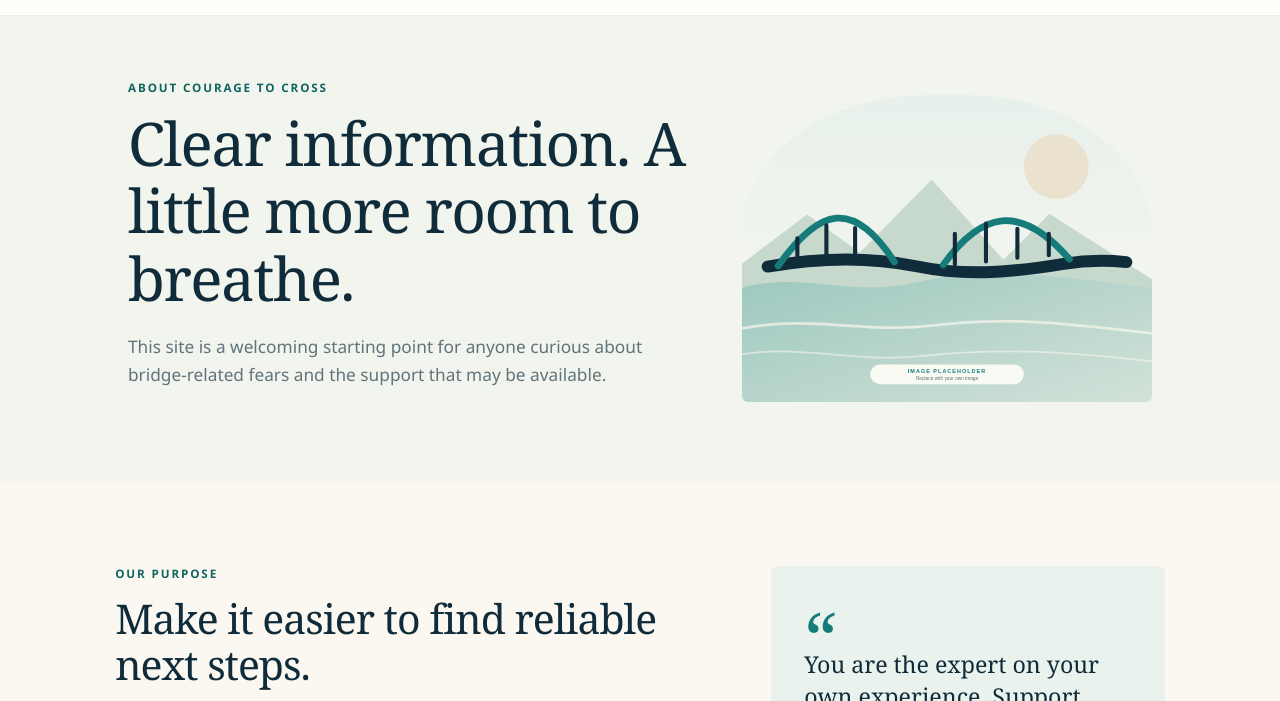
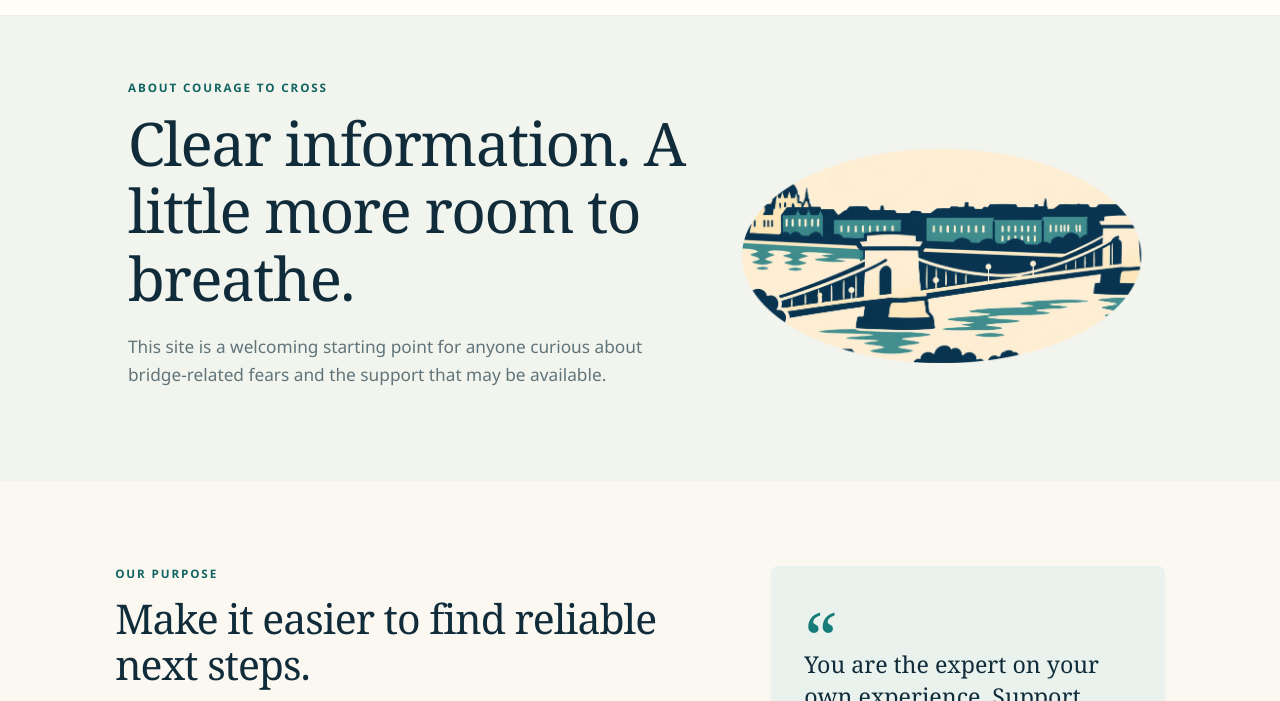
Before and after one commit to martineza088/Courage-to-Cross, a plain HTML site: page about.html in a window 1280 px wide. Shown: the part 66-767 px from the top of the page. Drawn offline with Linux system fonts and the light colour scheme.

Commit message:
added an updated image

```diff
--- a/about.html
+++ b/about.html
@@ -9,7 +9,7 @@
   <a class="skip-link" href="#main">Skip to content</a>
   <header class="site-header"><a class="brand" href="index.html" aria-label="Courage to Cross home"><span class="brand-mark" aria-hidden="true">C</span><span>Courage <span class="brand-light">to Cross</span></span></a><button class="menu-toggle" type="button" aria-expanded="false" aria-controls="primary-nav">Menu</button><nav class="primary-nav" id="primary-nav" aria-label="Main navigation"><a href="index.html">Learn</a><a href="find-help.html">Find Help</a><a href="connect.html">Connect</a><a href="explore.html">Explore</a><a href="about.html" aria-current="page">About</a><a class="nav-support" href="support-this-site.html">Support This Site <span aria-hidden="true">↗</span></a></nav></header>
   <main id="main">
-    <section class="page-hero"><div><p class="eyebrow">About Courage to Cross</p><h1>Clear information. A little more room to breathe.</h1><p class="hero-intro">This site is a welcoming starting point for anyone curious about bridge-related fears and the support that may be available.</p></div><img src="assets/bridge-placeholder.svg" alt="Placeholder illustration for the Courage to Cross about page"></section>
+    <section class="page-hero"><div><p class="eyebrow">About Courage to Cross</p><h1>Clear information. A little more room to breathe.</h1><p class="hero-intro">This site is a welcoming starting point for anyone curious about bridge-related fears and the support that may be available.</p></div><img src="assets/bridge-vector.png" alt="Courage to Cross Bridge Illustration"></section>
     <section class="section about-layout"><div><p class="eyebrow">Our purpose</p><h2>Make it easier to find reliable next steps.</h2><p>Bridge-related fear can be difficult to explain. Courage to Cross aims to share approachable general information, point readers toward professional support, and make space for different experiences.</p><p>This is a starter website. Its content, images, and contact details can be personalized as the project develops.</p></div><div class="about-callout"><span class="callout-mark" aria-hidden="true">“</span><p>You are the expert on your own experience. Support should respect your pace, your needs, and your choices.</p></div></section>
     <section class="section section-tinted"><div class="section-heading"><p class="eyebrow">What to expect</p><h2>Helpful context, with honest boundaries.</h2></div><div class="intro-grid"><article class="info-card"><span class="card-icon" aria-hidden="true">01</span><h3>General education</h3><p>We introduce common concepts and possible treatment topics, not a personalized assessment or clinical advice.</p></article><article class="info-card"><span class="card-icon" aria-hidden="true">02</span><h3>Respect for your choices</h3><p>No one should be pressured to cross a bridge or attempt an exercise. Treatment decisions belong with you and your clinician.</p></article><article class="info-card"><span class="card-icon" aria-hidden="true">03</span><h3>Room to grow</h3><p>Replace the sample imagery and adapt this starter content to reflect your project's ownership, review process, and community.</p></article></div></section>
     <section class="closing-cta"><p class="eyebrow">Take the next step</p><h2>Go at your own pace.</h2><p>Learn more about bridge fears or explore ways to find professional support.</p><div class="button-row centered"><a class="button button-light" href="index.html">Start learning</a><a class="button button-outline" href="find-help.html">Find help</a></div></section>
```
Also changed, not shown: assets/bridge-vector.png (added).
